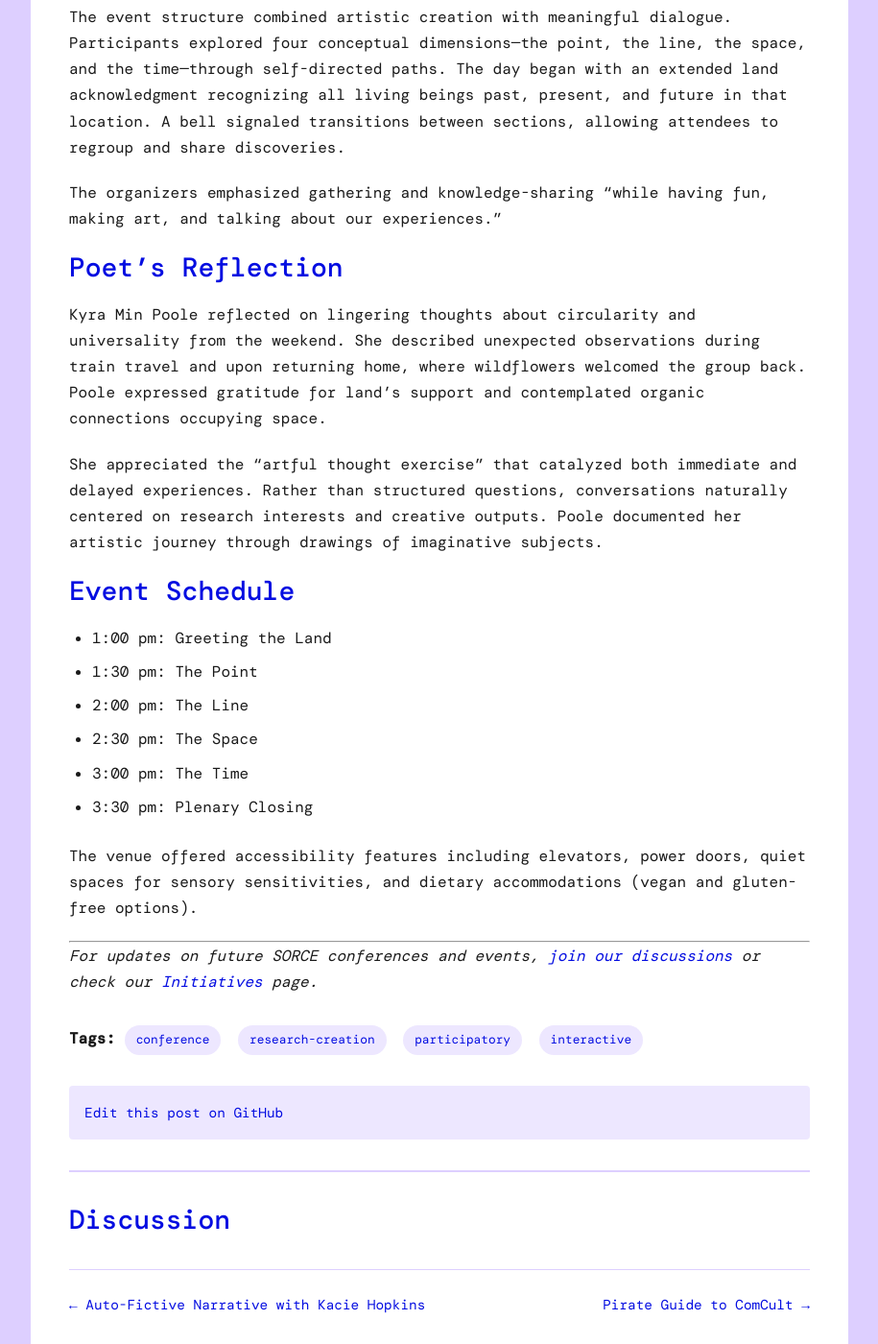
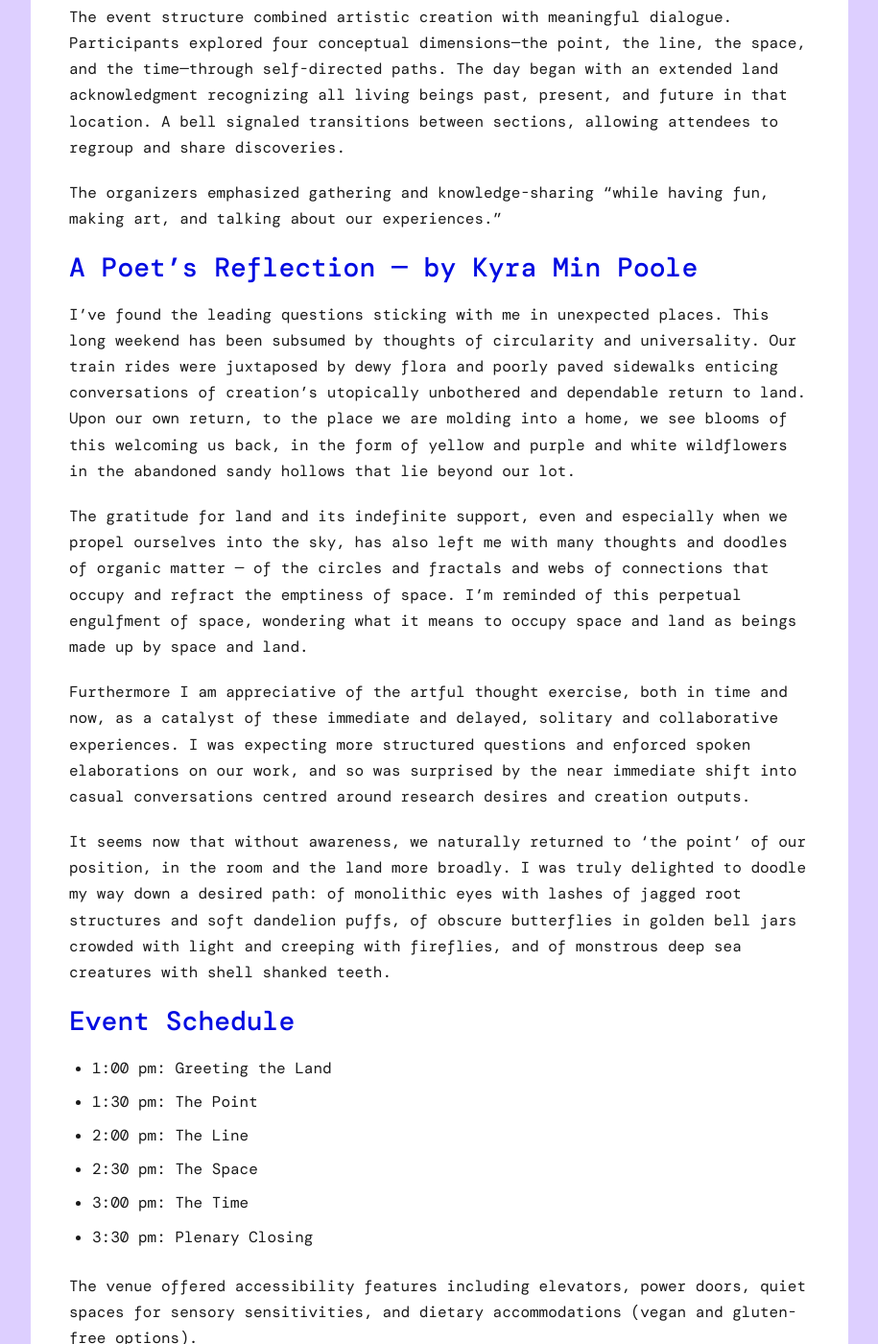
Before and after one commit to iowyth/sorce, a Jekyll site: the page built from _posts/2024-06-05-choose-your-own-adventure-conference.md, in a window 1280 px wide and 1400 px high, scrolled down 484 px. Shown: the whole window at 96% size, without its empty margins (182-1097 px from the left). Built offline with Jekyll 4.4.1, drawn with Linux system fonts in a browser that asks for light colours; some web fonts are replaced; comment, search, counter and statistics services are not loaded.

Commit message:
Add complete Kyra Min Poole reflection to CYOA conference post
Co-Authored-By: Claude Opus 4.5 <noreply@anthropic.com>

```diff
--- a/_posts/2024-06-05-choose-your-own-adventure-conference.md
+++ b/_posts/2024-06-05-choose-your-own-adventure-conference.md
@@ -13,11 +13,15 @@ The event structure combined artistic creation with meaningful dialogue. Partici
 
 The organizers emphasized gathering and knowledge-sharing "while having fun, making art, and talking about our experiences."
 
-## Poet's Reflection
+## A Poet's Reflection — by Kyra Min Poole
 
-Kyra Min Poole reflected on lingering thoughts about circularity and universality from the weekend. She described unexpected observations during train travel and upon returning home, where wildflowers welcomed the group back. Poole expressed gratitude for land's support and contemplated organic connections occupying space.
+I've found the leading questions sticking with me in unexpected places. This long weekend has been subsumed by thoughts of circularity and universality. Our train rides were juxtaposed by dewy flora and poorly paved sidewalks enticing conversations of creation's utopically unbothered and dependable return to land. Upon our own return, to the place we are molding into a home, we see blooms of this welcoming us back, in the form of yellow and purple and white wildflowers in the abandoned sandy hollows that lie beyond our lot.
 
-She appreciated the "artful thought exercise" that catalyzed both immediate and delayed experiences. Rather than structured questions, conversations naturally centered on research interests and creative outputs. Poole documented her artistic journey through drawings of imaginative subjects.
+The gratitude for land and its indefinite support, even and especially when we propel ourselves into the sky, has also left me with many thoughts and doodles of organic matter — of the circles and fractals and webs of connections that occupy and refract the emptiness of space. I'm reminded of this perpetual engulfment of space, wondering what it means to occupy space and land as beings made up by space and land.
+
+Furthermore I am appreciative of the artful thought exercise, both in time and now, as a catalyst of these immediate and delayed, solitary and collaborative experiences. I was expecting more structured questions and enforced spoken elaborations on our work, and so was surprised by the near immediate shift into casual conversations centred around research desires and creation outputs.
+
+It seems now that without awareness, we naturally returned to 'the point' of our position, in the room and the land more broadly. I was truly delighted to doodle my way down a desired path: of monolithic eyes with lashes of jagged root structures and soft dandelion puffs, of obscure butterflies in golden bell jars crowded with light and creeping with fireflies, and of monstrous deep sea creatures with shell shanked teeth.
 
 ## Event Schedule
 
```
